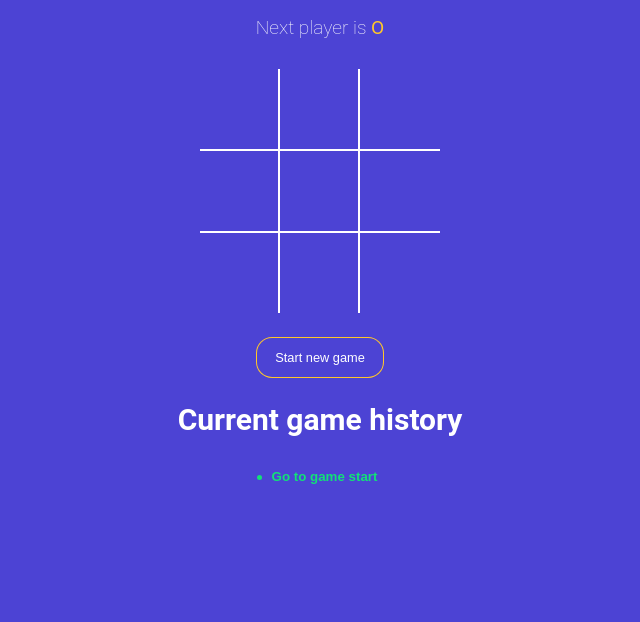
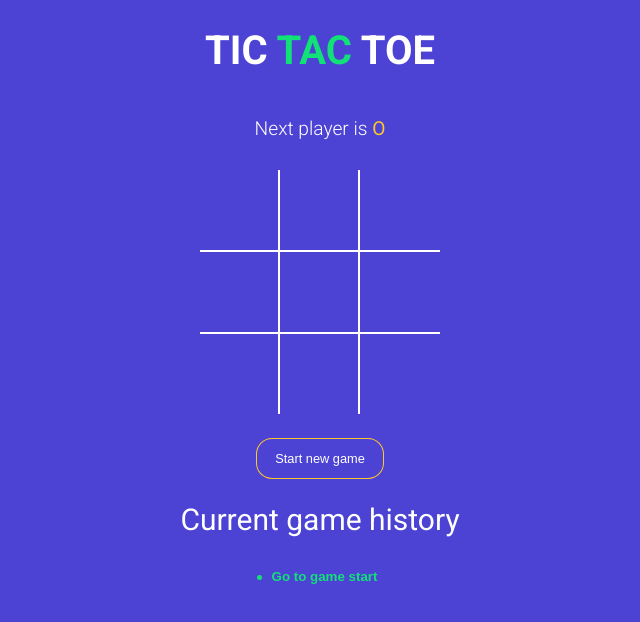
Before and after one commit to sandilya27/TicTacToe, a React (Vite) app: page / in a window 1280 px wide. Shown: the top 622 px of the page, without its empty margins (320-960 px from the left). Built offline with nearby package versions, Linux system fonts and the light colour scheme.

Commit message:
added app title and produce roboto font

```diff
--- a/index.html
+++ b/index.html
@@ -4,6 +4,10 @@
     <meta charset="UTF-8" />
     <link rel="icon" type="image/svg+xml" href="/vite.svg" />
     <meta name="viewport" content="width=device-width, initial-scale=1.0" />
+    <link
+  href="https://fonts.googleapis.com/css?family=Roboto:300,400,700&display=swap"
+  rel="stylesheet"
+/>
     <title>Tic Tac Toe</title>
   </head>
   <body>
--- a/src/App.jsx
+++ b/src/App.jsx
@@ -13,7 +13,7 @@
 
   const gamingBoard = history[currentMove];
 
-  const { winner,winningSquares} = calculateWinner(gamingBoard.square);
+  const { winner, winningSquares } = calculateWinner(gamingBoard.square);
 
   const handleSquareClick = clickedPosition => {
     if (gamingBoard.square[clickedPosition] || winner) {
@@ -59,6 +59,9 @@
 
   return (
     <div className="app">
+      <h1>
+        TIC <span className="text-green">TAC</span> TOE
+      </h1>
       <StatusMessage gamingBoard={gamingBoard} winner={winner} />
       <Board
         square={gamingBoard.square}
@@ -74,7 +77,13 @@
         Start new game
       </button>
 
-      <h2>Current game history</h2>
+      <h2
+        style={{
+          fontWeight: 'normal',
+        }}
+      >
+        Current game history
+      </h2>
       <History history={history} moveTo={moveTo} currentMove={currentMove} />
     </div>
   );
```
